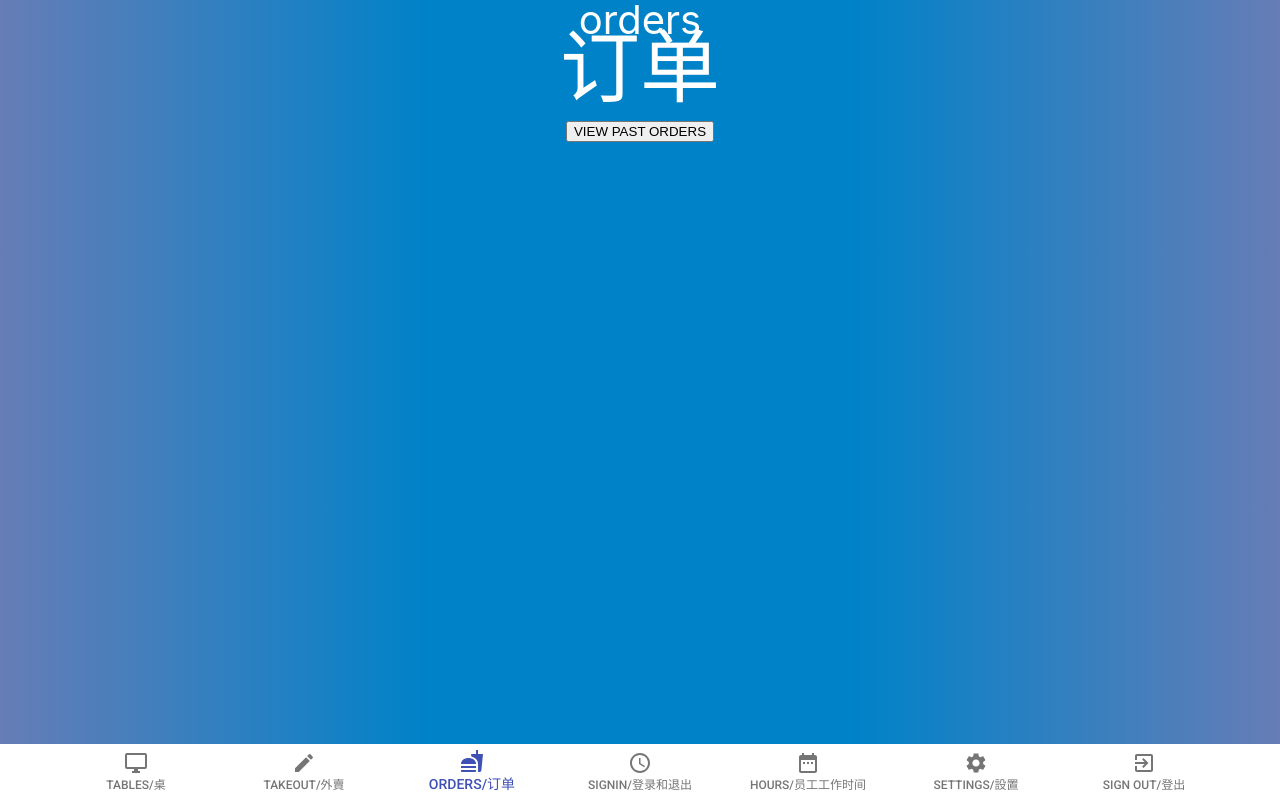
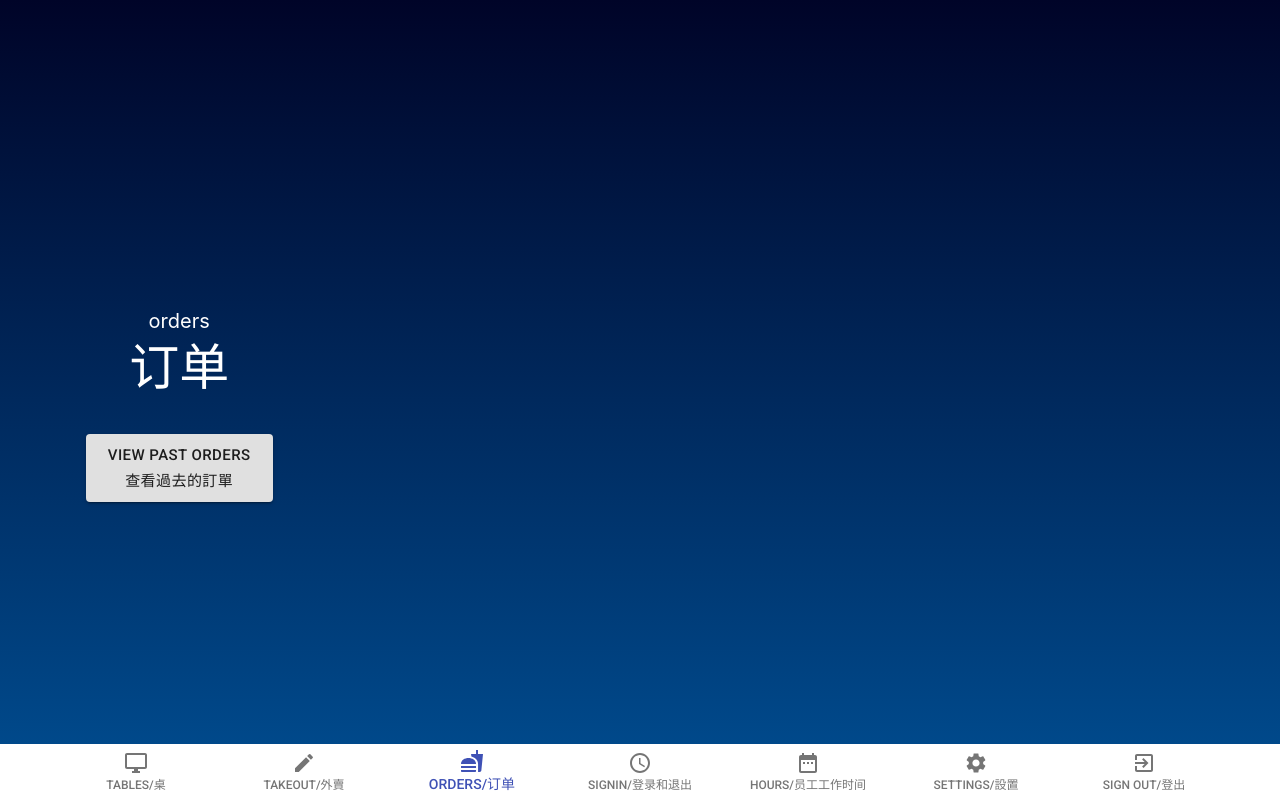
Before and after one commit to trinhmatt/HoGardenPOS, a React (Create React App) app: page /admin/orders in a window 1280 px wide. Built offline with nearby package versions, Linux system fonts and the light colour scheme; no server answers; the database is empty; sample sign-in values are in the browser's storage.

Commit message:
admin side style

```diff
--- a/src/components/Admin/Orders/OrderCard.js
+++ b/src/components/Admin/Orders/OrderCard.js
@@ -95,7 +95,7 @@ const OrderCard = (props) => {
     }
     return (
         <Paper elevation={3} className={styles.orderCard}>
-            <Button onClick={startEditOrder}>EDIT</Button>
+            <Button onClick={startEditOrder}>EDIT/編輯</Button>
             <h1 className={styles.orderTable}>{orderData.table === 'takeout' ? `Takeout/外賣 #${orderData.takeoutNumber}` : `table/桌 ${orderData.table}`}</h1>
             {renderOrders()}
             <Button
--- a/src/components/Admin/Orders/Orders.js
+++ b/src/components/Admin/Orders/Orders.js
@@ -8,6 +8,9 @@ import { authConsts } from '../../../static/constants/auth-constants';
 
 //Style imports
 import { homeStyles } from '../../../static/css/homeStyles';
+
+//Material ui imports
+import Button from '@material-ui/core/Button';
 
 const Orders = (props) => {
     const { isTakeout } = props;
@@ -60,12 +63,16 @@ const Orders = (props) => {
     return (
         <div className={styles.homebg}>
             <div className={styles.header}>
-                <h1 className={styles.ordersTitle}>{isTakeout ? "Takeout" : "orders"}</h1>
-                <h2 className={styles.ordersTitle2}>{isTakeout ? "外賣" : "订单"}</h2>
-                <div>
-                    <button onClick={() => props.history.push('/admin/past-orders')}>VIEW PAST ORDERS</button>
-                </div>
-
+                <h1 className={styles.subTitle}>{isTakeout ? "takeout" : "orders"}</h1>
+                <h2 className={styles.subTitle2}>{isTakeout ? "外賣" : "订单"}</h2>
+                <Button
+                    onClick={() => props.history.push('/admin/past-orders')}
+                    variant='contained'
+                    size='large'
+                >
+                    VIEW PAST ORDERS <br />
+                    查看過去的訂單
+                </Button>
             </div>
             <div className={styles.orderLayout}>
                 {renderOrders()}
--- a/src/components/Admin/Tables.js
+++ b/src/components/Admin/Tables.js
@@ -60,7 +60,7 @@ const Tables = (props) => {
     }, [])
 
     return (
-        <div className={styles.homebg}>
+        <div className={styles.tableBg}>
             <audio id="new-order-sound">
                 <source src={newOrderSound} type="audio/mp3"/>
             </audio>
--- a/src/components/Admin/Takeout.js
+++ b/src/components/Admin/Takeout.js
@@ -2,13 +2,32 @@ import React from 'react';
 import Orders from './Orders/Orders';
 import { withRouter } from 'react-router';
 
+//Style imports
+import { homeStyles } from '../../static/css/homeStyles';
+
+//Material ui imports
+import Button from '@material-ui/core/Button';
+import CreateIcon from '@material-ui/icons/Create';
+
 const Takeout = (props) => {
+    const styles = homeStyles();
     const startTakeoutOrder = () => {
         props.history.push('/admin/place-order/takeout')
     }
     return (
         <div>
-            <button onClick={startTakeoutOrder}>PLACE TAKEOUT ORDER</button>
+            <div className={styles.takeoutBtnWrapper}>
+                <Button
+                    onClick={startTakeoutOrder}
+                    variant='contained'
+                    size='large'
+                    startIcon={<CreateIcon />}
+                    className={styles.takeoutBtn}
+                >
+                    TAKEOUT ORDER<br />
+                    下外賣訂單
+                </Button>
+            </div>
             <Orders isTakeout={true} />
         </div>
     )
--- a/src/components/Admin/TimeSheet/TimeSheet.js
+++ b/src/components/Admin/TimeSheet/TimeSheet.js
@@ -83,21 +83,23 @@ const TimeSheet = () => {
     const styles = homeStyles();
     return (
         <div className={styles.homebg}>
-            <div className="header">
+            <div className='header'>
                 <h1 className={styles.subTitle}>timetable</h1>
                 <h2 className={styles.subTitle2}>时间表</h2>
                 <h1 className={styles.subTitle} style={{marginTop: '-3%'}}>today/今天: <b>{state.dayObj.format("YYYY/MM/DD")}</b></h1>
-            </div>
-            <div className={styles.dateWrapper}>
-                <TodayIcon fontSize='large'/>
+            <div className={styles.dateRangeWrapper}>
                 <MuiPickersUtilsProvider utils={DayJSUtils}>
+                    <TodayIcon fontSize='large'/>
                     <DatePicker
                         value={state.dayObj}
                         onChange={handleDateChange}
                         disableFuture={true}
                         format='YYYY/MM/DD'
+                        label='查看上一個日期'
+                        variant='inline'
                     />
                 </MuiPickersUtilsProvider>
+            </div>
             </div>
             <div className={styles.tableWrapper}>
                 <TableContainer component={Paper}>
--- a/src/components/Admin/TimeSheet/WeeklyTimeSheet.js
+++ b/src/components/Admin/TimeSheet/WeeklyTimeSheet.js
@@ -15,7 +15,7 @@ import { authConsts } from '../../../static/constants/auth-constants';
 import EmployeeWeeklyTimeSheet from './EmployeeWeeklyTimeSheet';
 
 //Style imports
-import { StyledTableRow, StyledTableCell } from '../../../static/css/homeStyles';
+import { homeStyles, StyledTableRow, StyledTableCell } from '../../../static/css/homeStyles';
 
 //Material ui imports
 import Table from '@material-ui/core/Table';
@@ -24,8 +24,11 @@ import TableContainer from '@material-ui/core/TableContainer';
 import TableHead from '@material-ui/core/TableHead';
 import TableRow from '@material-ui/core/TableRow';
 import Modal from '@material-ui/core/Modal';
+import Paper from '@material-ui/core/Paper';
+import Button from '@material-ui/core/Button';
 
 const WeeklyTimeSheet = () => {
+    const styles = homeStyles();
     dayjs.extend(isBetween);
     dayjs.extend(duration);
     const [state, setState] = useState({
@@ -125,13 +128,15 @@ const WeeklyTimeSheet = () => {
     }
     const closeSingleEmployeeModal = () => setState({...state, isSingleEmployeeOpen: false});
     return (
-        <div>
-            <h2>Weekly Time Sheet</h2>
-            <div>{state.error}</div>
-            <div>
+        <div className={styles.homebg}>
+             <div className="header">
+                <h1 className={styles.subTitle}>past time sheets</h1>
+                <h2 className={styles.subTitle2}>過去的時間表</h2>
+                <div>
+                <div className={styles.dateRangeWrapper}>
                 <MuiPickersUtilsProvider utils={DayJSUtils}>
                     <DatePicker
-                        label={"Start"}
+                        label={"Start Date/開始日期"}
                         value={state.startDate}
                         onChange={handleStartDate}
                         disableFuture={true}
@@ -141,17 +146,28 @@ const WeeklyTimeSheet = () => {
                 </MuiPickersUtilsProvider>
                 <MuiPickersUtilsProvider utils={DayJSUtils}>
                     <DatePicker
-                        label={"End"}
+                        label={"End Date/結束日期"}
                         value={state.endDate}
                         onChange={handleEndDate}
                         disableFuture={true}
                         format='YYYY/MM/DD'
                     />
                 </MuiPickersUtilsProvider>
-                <button disabled={state.endDate.isBefore(state.startDate)} onClick={getHours}>Get Hours</button>
+                <Button
+                    disabled={state.endDate.isBefore(state.startDate)}
+                    onClick={getHours}
+                    variant='contained'
+                >
+                    Get Hours<br />
+                    得到小時
+                </Button>
+                </div>
             </div>
-            <div>
-                <TableContainer>
+            </div>
+            <div>{state.error}</div>
+
+            <div className={styles.tableWrapper}>
+                <TableContainer component={Paper}>
                     <Table>
                         <TableHead>
                             <TableRow>
--- a/src/static/css/homeStyles.js
+++ b/src/static/css/homeStyles.js
@@ -9,11 +9,21 @@ const homeStyles = makeStyles(() => ({
 
     // BACKGROUND
     homebg: {
-        background: 'linear-gradient(to right, #667db6, #0082c8, #0082c8, #667db6)',
+        //background: 'linear-gradient(to right, #667db6, #0082c8, #0082c8, #667db6)',
+        background: 'linear-gradient(to bottom, #000428, #004e92)',
         overflow: 'auto',
         width: '100vw',
         height: '100vh',
-        fontFamily: ['M PLUS Rounded 1c', 'sans-serif'].join(',')
+        fontFamily: ['M PLUS Rounded 1c', 'sans-serif'].join(','),
+        display: 'flex',
+        flexDirection: 'row',
+        flexWrap: 'nowrap',
+        alignItems: 'center',
+    },
+    tableBg: {
+        background: 'linear-gradient(to top, #f46b45, #eea849)',
+        width: '100vw',
+        height: '100vh',
     },
     loginbg: {
         backgroundImage: `url(${home})`,
@@ -31,6 +41,11 @@ const homeStyles = makeStyles(() => ({
     // LAYOUT
     header: {
         textAlign: 'center',
+        width: '25%',
+        padding: '5%',
+        display: 'flex',
+        flexDirection: 'column',
+        alignItems: 'center',
     },
     centerWrapper: {
         textAlign: 'center',
@@ -166,9 +181,8 @@ const homeStyles = makeStyles(() => ({
 
     //TIMETABLE
     tableWrapper: {
-        transform: 'scale(0.8)',
+        transform: 'scale(0.85)',
         margin: '0 auto',
-        marginTop: '-5%'
     },
     dateWrapper: {
         position: 'fixed',
@@ -176,6 +190,16 @@ const homeStyles = makeStyles(() => ({
         display: 'flex',
         flexDirection: 'row',
         padding: '1%',
+        backgroundColor: '#fff',
+        border: '2px solid #000',
+    },
+    dateRangeWrapper: {
+        display: 'flex',
+        flexDirection: 'row',
+        alignItems: 'center',
+        padding: '1%',
+        backgroundColor: '#fff',
+        border: '3px solid #000',
     },
 
     //NAV
@@ -195,6 +219,8 @@ const homeStyles = makeStyles(() => ({
         flexDirection: 'row',
         flexWrap: 'wrap',
         justifyContent: 'space-evenly',
+        alignItems: 'center',
+        overflow: 'auto',
     },
     orderCard: {
         width: '40%',
@@ -236,6 +262,19 @@ const homeStyles = makeStyles(() => ({
         color: '#32cd59',
     },
 
+    //TAKEOUT
+    takeoutBtnWrapper: {
+        position: 'fixed',
+        top: '1%',
+        left: '1%',
+    },
+    takeoutBtn: {
+        backgroundColor: '#32cd59 !important',
+        color: '#000 !important',
+        fontWeight: 'bold',
+        fontSize: '20px'
+    },
+
     //TABLES
     hTable: {
         width: '100px',
@@ -243,6 +282,8 @@ const homeStyles = makeStyles(() => ({
         display: 'flex',
         alignItems: 'center',
         justifyContent: 'center',
+        fontWeight: 'bold',
+        fontSize: '20px',
     },
     smolhTable: {
         width: '80px',
@@ -250,6 +291,8 @@ const homeStyles = makeStyles(() => ({
         display: 'flex',
         alignItems: 'center',
         justifyContent: 'center',
+        fontWeight: 'bold',
+        fontSize: '20px',
     },
     vTable: {
         width: '50px',
@@ -257,6 +300,8 @@ const homeStyles = makeStyles(() => ({
         display: 'flex',
         alignItems: 'center',
         justifyContent: 'center',
+        fontWeight: 'bold',
+        fontSize: '20px',
     },
     roundTable: {
         borderRadius: '50%',
@@ -265,9 +310,12 @@ const homeStyles = makeStyles(() => ({
         display: 'flex',
         alignItems: 'center',
         justifyContent: 'center',
+        fontWeight: 'bold',
+        fontSize: '20px',
     },
     orderTakenTable: {
-        backgroundColor: '#ffaa00'
+        backgroundColor: '#32cd59',
+        border: '2px solid #000',
     }
 
 }));
--- a/src/static/css/menuStyles.js
+++ b/src/static/css/menuStyles.js
@@ -310,7 +310,7 @@ const menuStyles = makeStyles(() => ({
         paddingRight: '5%',
         //ipad
         '@media (min-width: 760px)': {
-            fontSize:'25px',
+            fontSize:'20px',
         },
     },
     chinMenuItem: {
```
